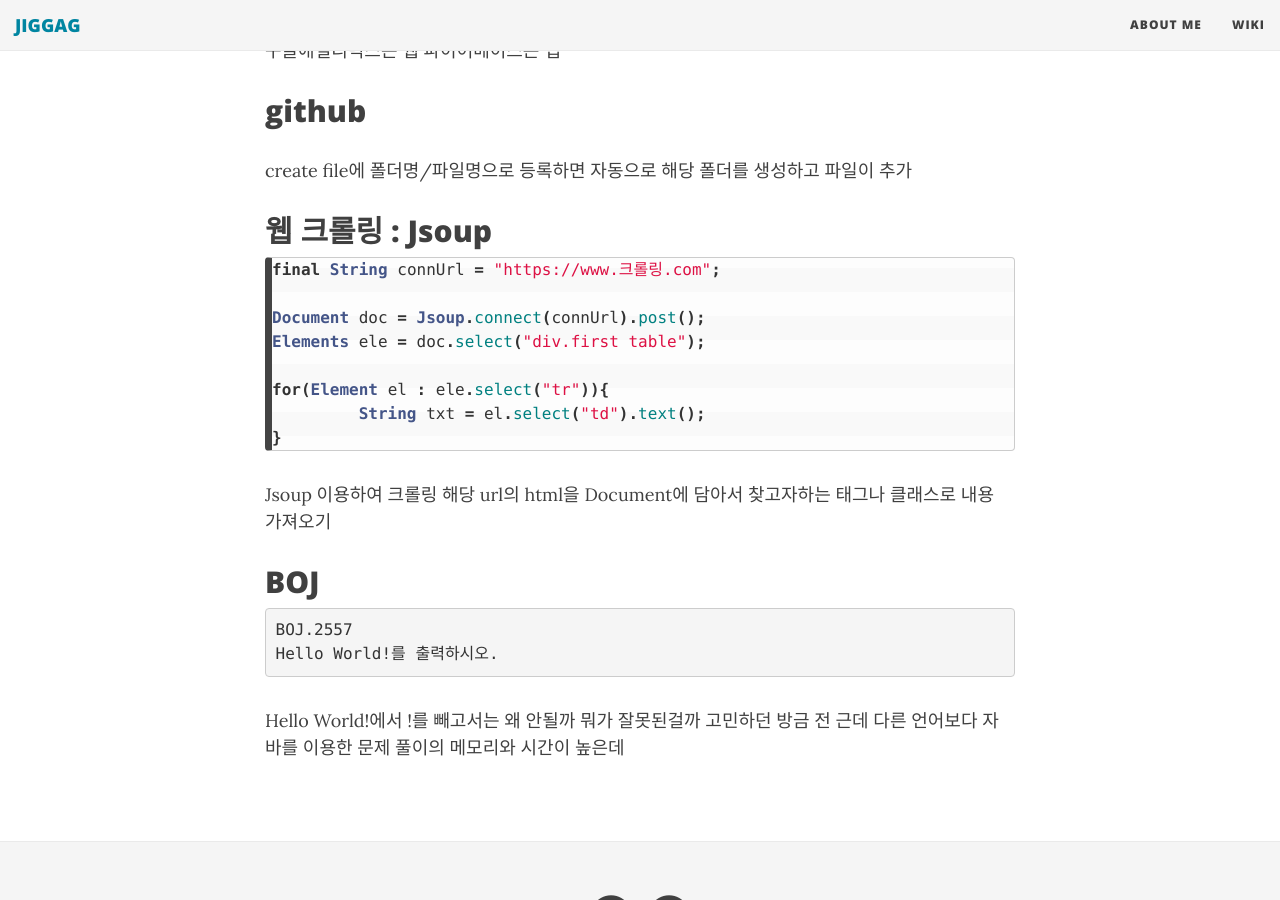
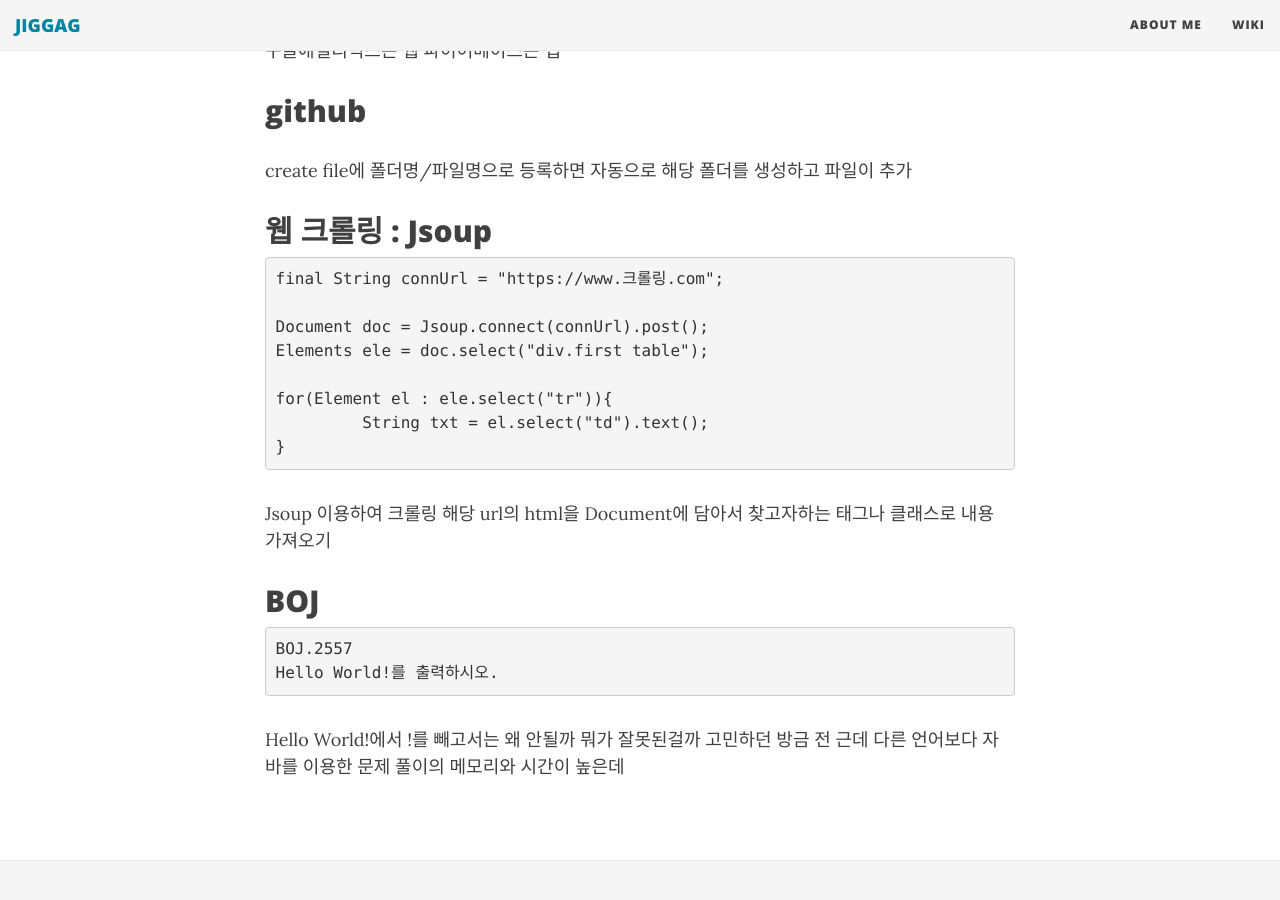
Before and after one commit to jiggag/jiggag.github.io, a Jekyll site: the page built from wiki.md, in a window 1280 px wide and 900 px high, scrolled down 1382 px. Built offline with Jekyll 4.4.1, drawn with Linux system fonts in a browser that asks for light colours; nearby versions of some CDN libraries.

Commit message:
Update wiki.md

````diff
--- a/wiki.md
+++ b/wiki.md
@@ -54,7 +54,7 @@ create file에 폴더명/파일명으로 등록하면 자동으로 해당 폴더
 
 
 ## 웹 크롤링 : Jsoup
-```java
+```script
 final String connUrl = "https://www.크롤링.com";
 
 Document doc = Jsoup.connect(connUrl).post();
````
